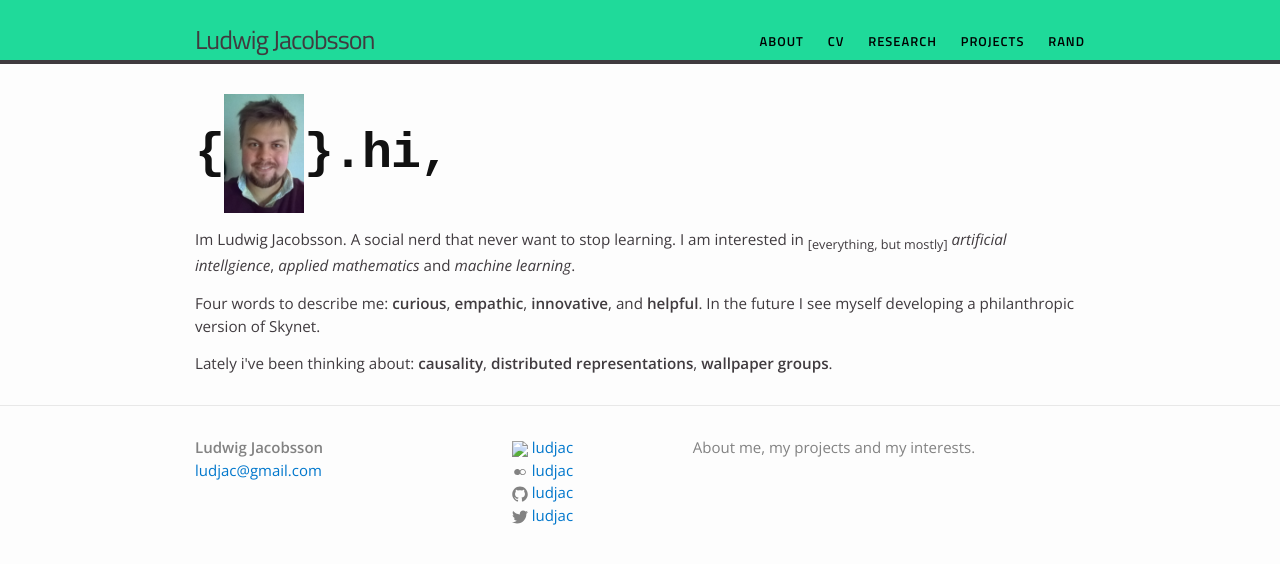
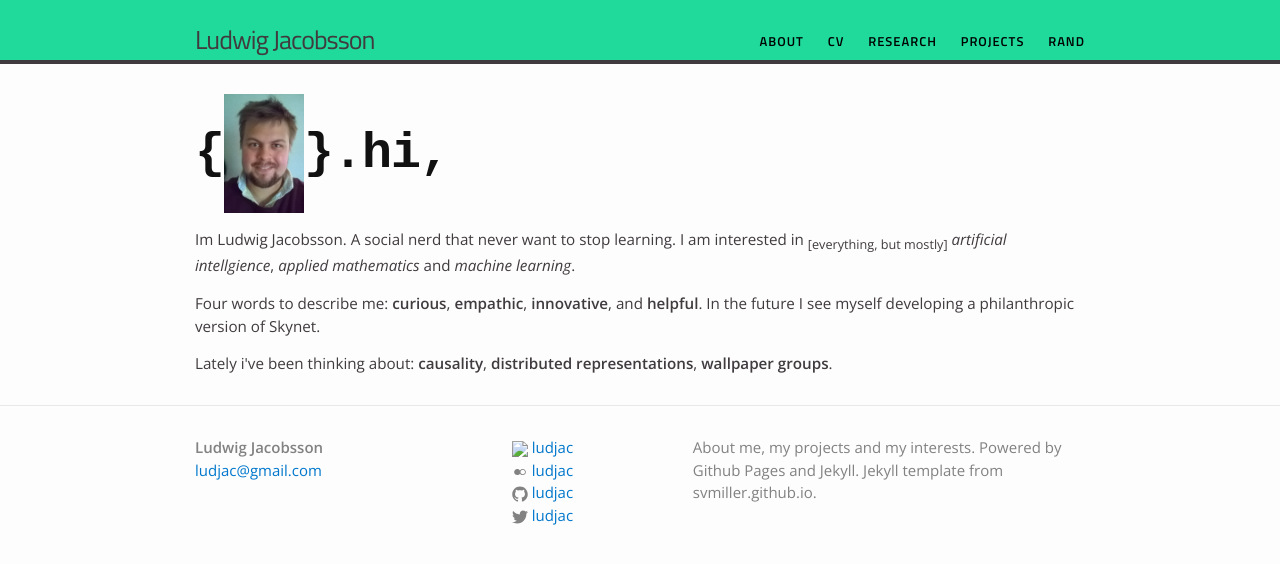
Before and after one commit to ludjac/ludjac.github.io, a Jekyll site: the page built from index.html, in a window 1280 px wide. Shown: the top 564 px of the page. Built offline with Jekyll 4.4.1, drawn with Linux system fonts in a browser that asks for light colours.

Commit message:
thanks to svmiller

```diff
--- a/_config.yml
+++ b/_config.yml
@@ -3,6 +3,8 @@ title: "Ludwig Jacobsson"
 email: ludjac@gmail.com
 description: > # this means to ignore newlines until "baseurl:"
   About me, my projects and my interests.
+
+  Powered by Github Pages and Jekyll. Jekyll template from svmiller.github.io.
 baseurl: "" # the subpath of your site, e.g. /blog/
 url: "http://www.ludwigjacobsson.se" # the base hostname & protocol for your site
 twitter_username: ludjac
```
